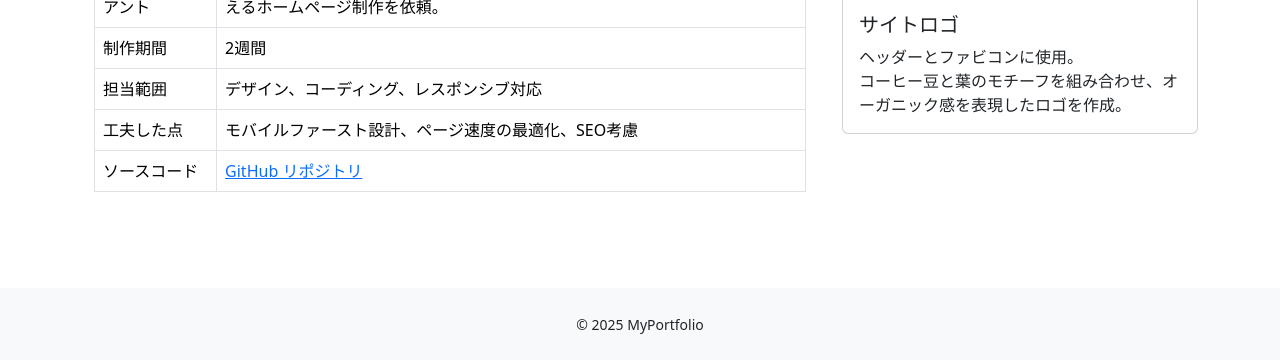
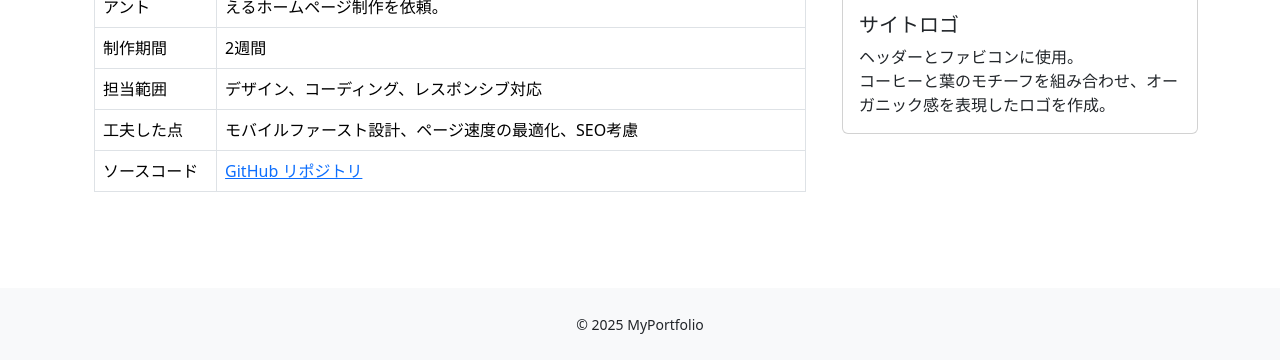
Before and after one commit to 0xddbf/01_cafe, a plain HTML site: page summary.html in a window 1280 px wide. Shown: the part 438-800 px from the top of the page. Drawn offline with nearby package versions, Linux system fonts and the light colour scheme.

Commit message:
fix "card-text"

```diff
--- a/summary.html
+++ b/summary.html
@@ -70,7 +70,7 @@
                     <div class="card-body">
                         <h5 class="card-title">サイトロゴ</h5>
                         <p class="card-text">ヘッダーとファビコンに使用。<br>
-                            コーヒー豆と葉のモチーフを組み合わせ、オーガニック感を表現したロゴを作成。</p>
+                            コーヒーと葉のモチーフを組み合わせ、オーガニック感を表現したロゴを作成。</p>
                     </div>
                 </div>
             </div>
```
